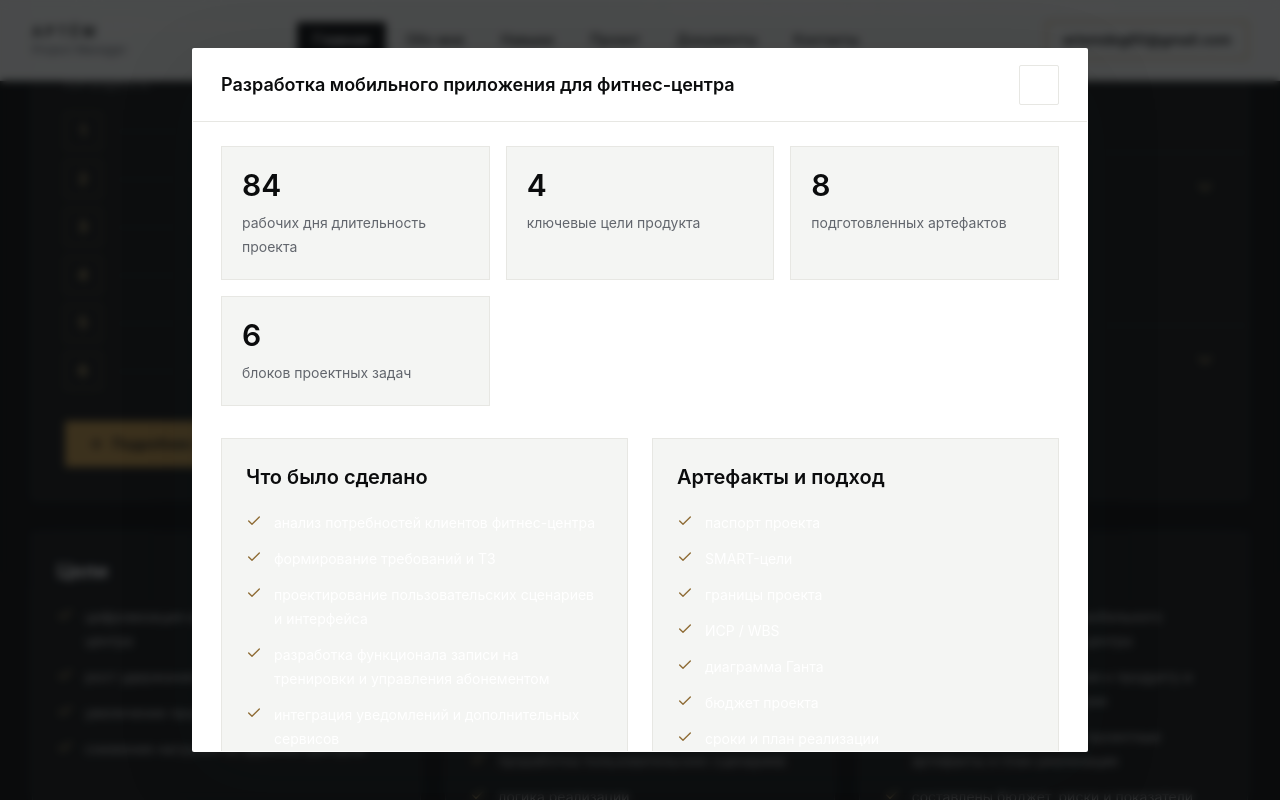
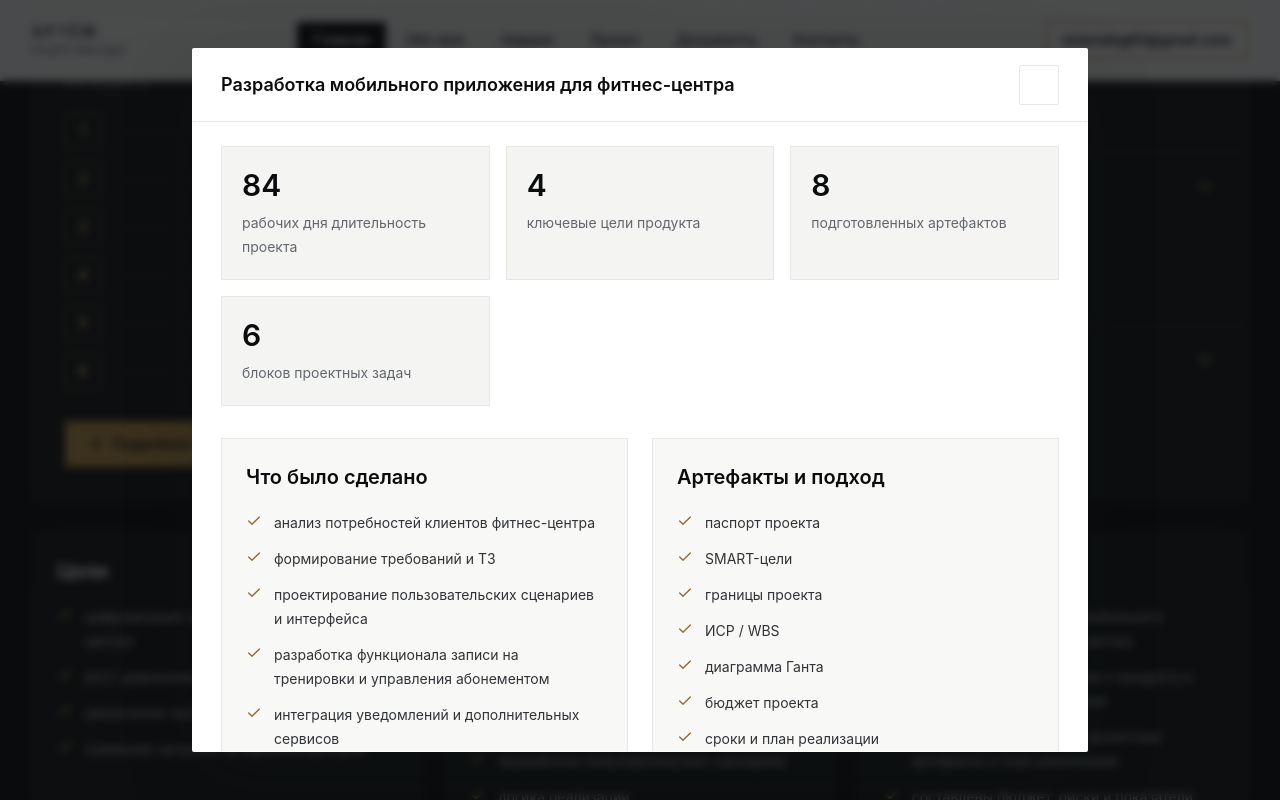
Before and after one commit to artemdeg60-pixel/artem-degtyarev-portfolio, a React (Vite) app: page / in a window 1280 px wide. Both pictures are taken after a click on the button "Подробнее о проекте". Shown: the part 4474-5274 px from the top of the page. Built offline with nearby package versions, Linux system fonts and the light colour scheme; the HTML template or start-up script is replaced by a standard one.

Commit message:
Improve project modal text contrast

```diff
--- a/src/components/sections/ProjectSection.tsx
+++ b/src/components/sections/ProjectSection.tsx
@@ -184,11 +184,11 @@ function ProjectList({ title, items }: { title: string; items: string[] }) {
 
 function ProjectModalBlock({ title, items }: { title: string; items: string[] }) {
   return (
-    <div className="border border-graphite-100 bg-graphite-50 p-6">
-      <h4 className="text-xl font-semibold text-graphite-950">{title}</h4>
+    <div className="border border-graphite-100 bg-[#f8f8f6] p-6 text-[#141516]">
+      <h4 className="text-xl font-semibold text-[#0b0c0d]">{title}</h4>
       <div className="mt-5 grid gap-3">
         {items.map((item) => (
-          <div key={item} className="flex gap-3 text-sm leading-6 text-graphite-600">
+          <div key={item} className="flex gap-3 text-sm leading-6 text-[#303337]">
             <Check className="mt-0.5 shrink-0 text-gold-600" size={16} />
             <span>{item}</span>
           </div>
```
